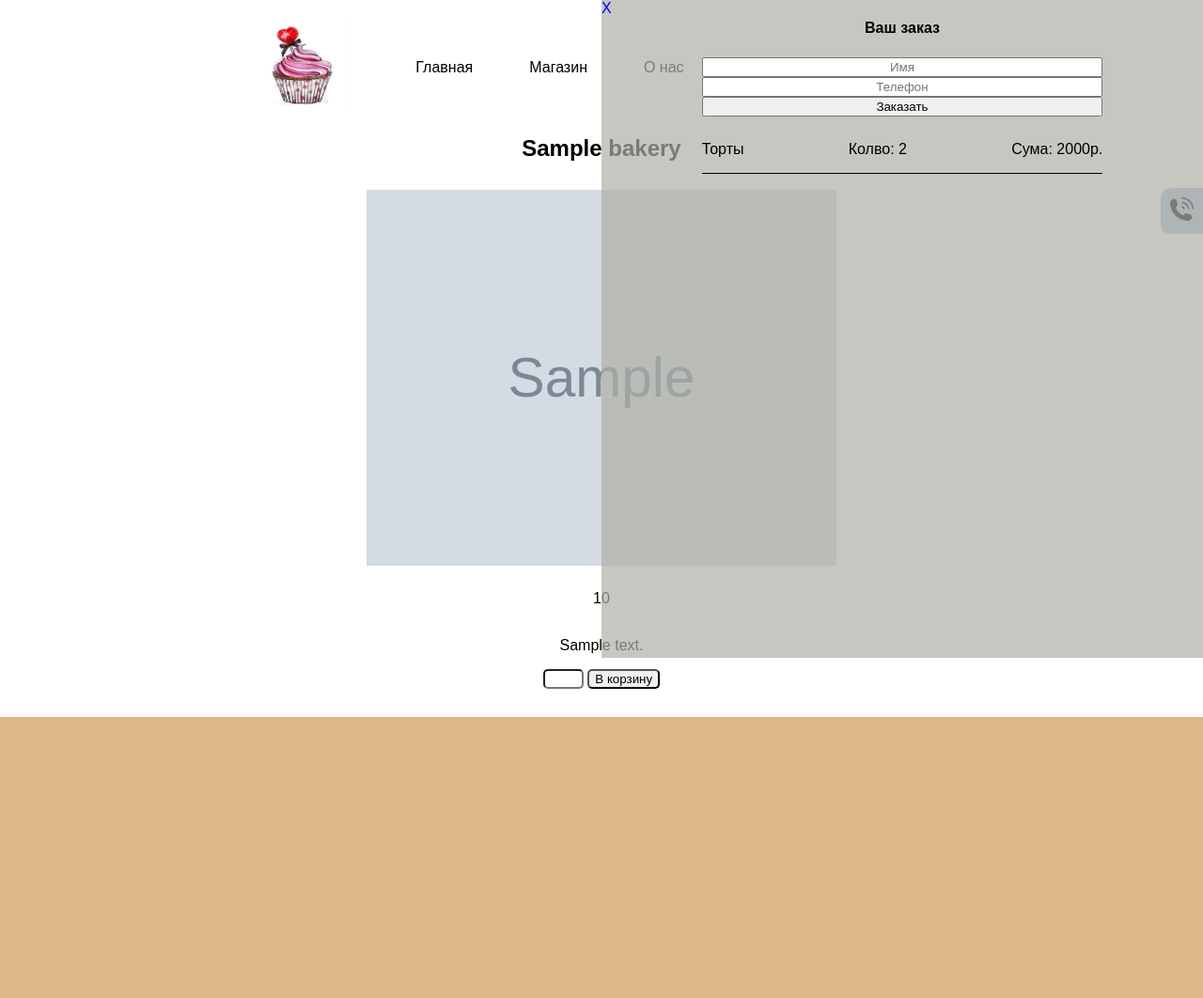
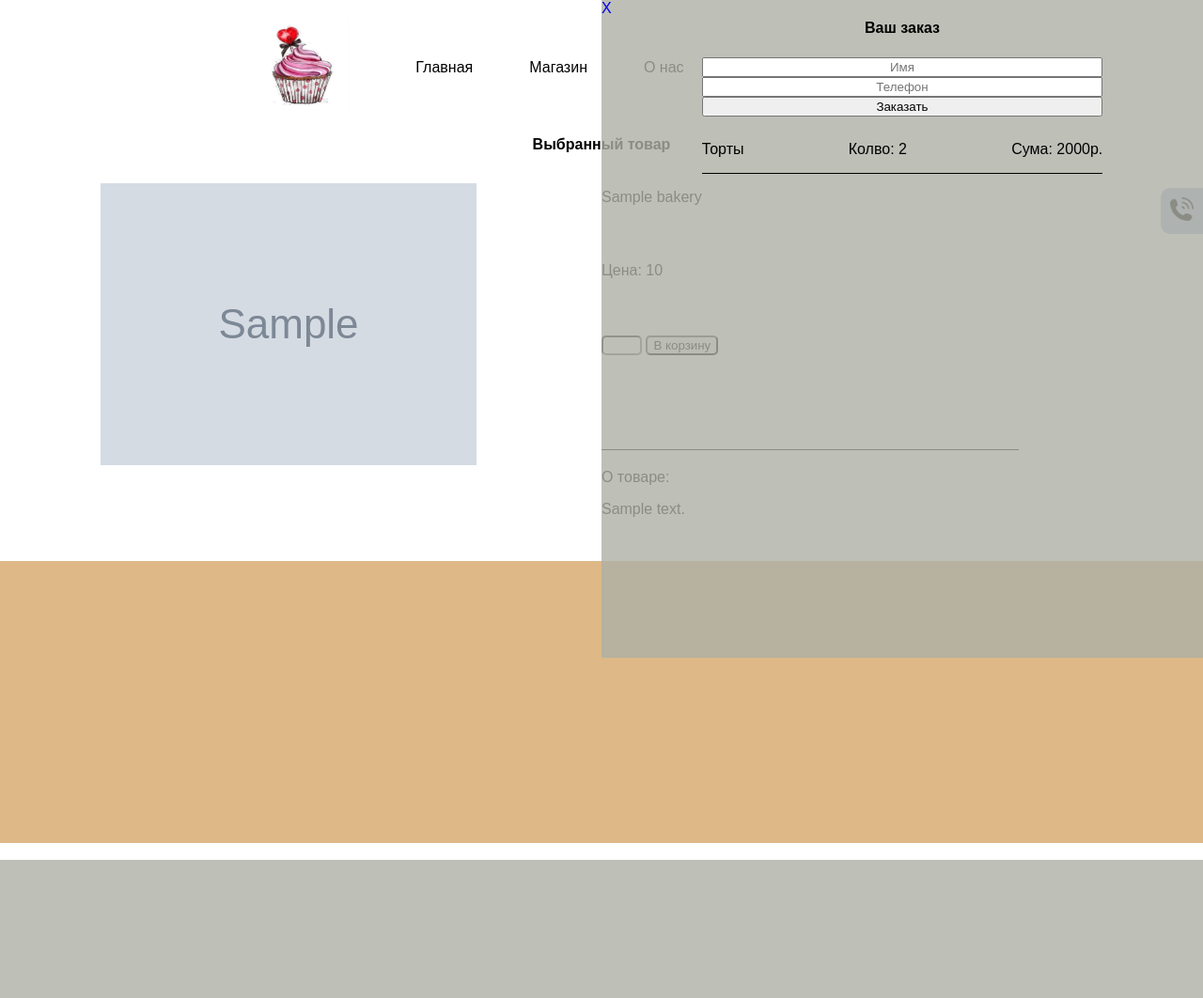
Before and after one commit to AnnaCake2019/AnnaCake, a PHP site: page /Shop/ShowBakery/1 in a window 1280 px wide, after a click on "Корзина". Shown: the top 1062 px of the page at 94% size. After the commit the page ends 915 px from the top, so only its background shows below. Run offline with PHP 8.4, Linux system fonts and the light colour scheme; tables that the repository leaves empty or names only in its code hold one stand-in row (values such as "Sample post"); grey boxes marked "Sample" are stand-in pictures.

Commit message:
new Show one

```diff
--- a/public_html/css/basked.css
+++ b/public_html/css/basked.css
@@ -1,5 +1,5 @@
 #basked{
-    background: rgba(174, 176, 166, 0.7);
+    background: rgba(174, 176, 166, 0.8);
     display: none;
     z-index: 6;
     width: 50%;
--- a/public_html/css/pageProduct.css
+++ b/public_html/css/pageProduct.css
@@ -1,13 +1,15 @@
 .showOne{
     display: flex;
     flex-direction: column;
+    margin-bottom: 30px;
+}
+.showOne h4{
     text-align: center;
-    margin-bottom: 30px;
 }
 .showOne img{
     margin: 10px auto;
-    height: 400px;
-    width: 500px;
+    height: 300px;
+    width: 400px;
 }
 
 .forBasked .numberProd{
@@ -17,3 +19,30 @@
 .forBasked input{
     border-radius: 5px;
 }
+.about{
+    border-top: 1px black solid;
+    padding-top: 20px;
+    margin-top: 100px;
+}
+.pr{
+    margin-bottom: 60px;
+}
+
+@media screen and (max-width: 830px) {
+ .reverse{
+     display: flex;
+     flex-direction: column;
+ }
+    .reverse .col-s-7{
+        width: 70%;
+    }
+}
+
+@media screen and (max-width: 500px) {
+    .showOne img {
+        margin-right: 50px;
+        height: 200px;
+        width: 300px;
+    }
+
+}
--- a/public_html/css/template.css
+++ b/public_html/css/template.css
@@ -18,7 +18,7 @@ a{
     position: fixed;
     display: flex;
     justify-content: center;
-    z-index: 6;
+    z-index: 5;
     top: 0;
     right: 0;
     left: 0;
@@ -160,6 +160,10 @@ span{
     display: flex;
     justify-content: center;
 }
+.gallery a:hover{
+    z-index: 1;
+    background: rgba(174, 176, 166, 0.8);
+}
 .gallery div{
     display: inline-block;
 }
--- a/public_html/js/formAdmin.js
+++ b/public_html/js/formAdmin.js
@@ -1,6 +1,7 @@
 const cake = document.forms.cake;
 const p = document.getElementById('answerServer');
 let q = 0;
+let w = 0;
 cake.addEventListener('submit', sendInfo);
 function sendInfo(event) {
     event.preventDefault();
@@ -24,12 +25,11 @@ function responseHandler(text) {
 
 const quantity = document.getElementById('quantity');
 const productsAdmin = document.getElementsByClassName('productsAdmin');
-let arr = [];
 console.log(quantity);
 const numberProd = () =>{
     for (let i = 0; i < productsAdmin.length; i++){
-        q++;
-        quantity.innerHTML = "Всего записей " + q;
+        w++;
+        quantity.innerHTML = "Всего записей " + w;
     }
 };
 
--- a/src/Views/ShowBakery.php
+++ b/src/Views/ShowBakery.php
@@ -1,12 +1,20 @@
 <div class="row">
-    <div class="offset-2 col-8 showOne">
-        <h2><?php echo $bakery['title']; ?></h2>
-        <img src="/img/Bakery/<?php echo $bakery['img']; ?>">
-        <p><?php echo $bakery['price']; ?></p>
-        <p><?php echo $bakery['description']; ?></p>
-        <form class="forBasked" name="forBasked" method="post" action="#">
-            <input class="numberProd" type="number">
-            <input type="submit" value="В корзину">
-        </form>
+    <div class="offset-1 col-10 showOne">
+        <h4>Выбранный товар</h4>
+        <div class="row reverse">
+            <div class="col-5">
+                <img src="/img/Bakery/<?php echo $bakery['img']; ?>">
+            </div>
+            <div class="offset-1 col-5 col-s-7">
+                <p class='pr'><?php echo $bakery['title']; ?></p>
+                <p class="pr">Цена:   <?php echo $bakery['price']; ?></p>
+                <form class="forBasked" name="forBasked" method="post" action="#">
+                    <input class="numberProd" type="number">
+                    <input type="submit" value="В корзину">
+                </form>
+                <p class="about">О товаре:</p>
+                <p><?php echo $bakery['description']; ?></p>
+            </div>
+        </div>
     </div>
 </div>
--- a/src/Views/show.php
+++ b/src/Views/show.php
@@ -2,6 +2,7 @@
 <div class="row">
     <div class="offset-1 col-10 assorted">
         <h1>Торты</h1>
+        <a id=“OneShow”></a>
         <div class="row offset-2 offset-xs-1 product">
            <?php foreach ($cakes as $cake): ?>
             <div class="col-xs-11 col-s-4 col-3 products"
@@ -20,7 +21,8 @@
 <div class="row">
     <div class="offset-1 col-10 assorted">
             <h1>Кейки</h1>
-            <div class="row offset-2 offset-xs-1 product">
+        <a id=“twoShow”></a>
+        <div class="row offset-2 offset-xs-1 product">
                 <?php foreach ($pies as $pie): ?>
                 <div class="col-xs-11 col-s-4 col-3 products"
                 <h2><?php echo $pie['title']; ?></h2>
@@ -37,6 +39,7 @@
 <div class="row">
     <div class="offset-1 col-10 assorted">
         <h1>Чизкейки</h1>
+        <a id=“threeShow”></a>
         <div class="row offset-2 offset-xs-1 product">
             <?php foreach ($twoChees as $twoChee): ?>
             <div class="col-xs-11 col-s-4 col-3 products"
@@ -54,6 +57,7 @@
 <div class="row">
     <div class="offset-1 col-10 assorted">
         <h1>Выпечка</h1>
+        <a id=“foreShow”></a>
         <div class="row offset-2 offset-xs-1 product">
             <?php foreach ($bakerys as $bakery): ?>
             <div class="col-xs-11 col-s-4 col-3 products"
```
Also changed, not shown: src/Views/main.php (+4 -4 lines), public_html/img/Bakery/453859528b76397a5a12a9d2f36ba702.jpg (deleted), public_html/img/Bakery/538dcf9d8b98ac9a193a01f25d975ad2.jpg (renamed from public_html/img/Cheesecake/538dcf9d8b98ac9a193a01f25d975ad2.jpg), public_html/img/Cake/453859528b76397a5a12a9d2f36ba702.jpg (deleted), public_html/img/Cake/4f6a306c94af679657ced7273b5ad4ea.jpg (deleted), public_html/img/Cheesecake/06d3bc740e8ba0c8f64427649f537269.jpg (deleted), public_html/img/Cheesecake/4f6a306c94af679657ced7273b5ad4ea.jpg (deleted), public_html/img/Cheesecake/571e32a9497bc9ce85a05dda04543fd6.jpg (deleted), public_html/img/Cheesecake/87d07f90f10c40ed8075f45c042fe6f6.jpg (deleted), public_html/img/Pie/06d3bc740e8ba0c8f64427649f537269.jpg (deleted), public_html/img/Pie/4f6a306c94af679657ced7273b5ad4ea.jpg (deleted), 2 other files.
